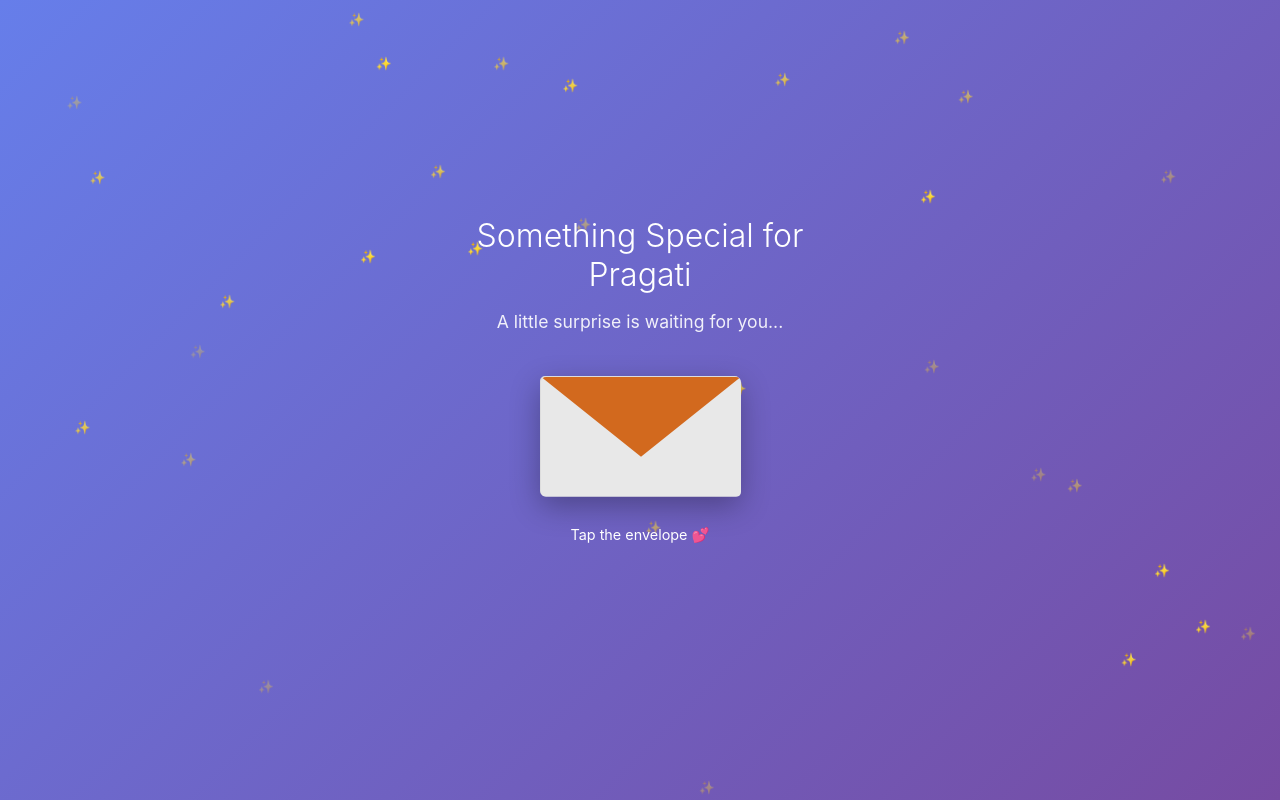
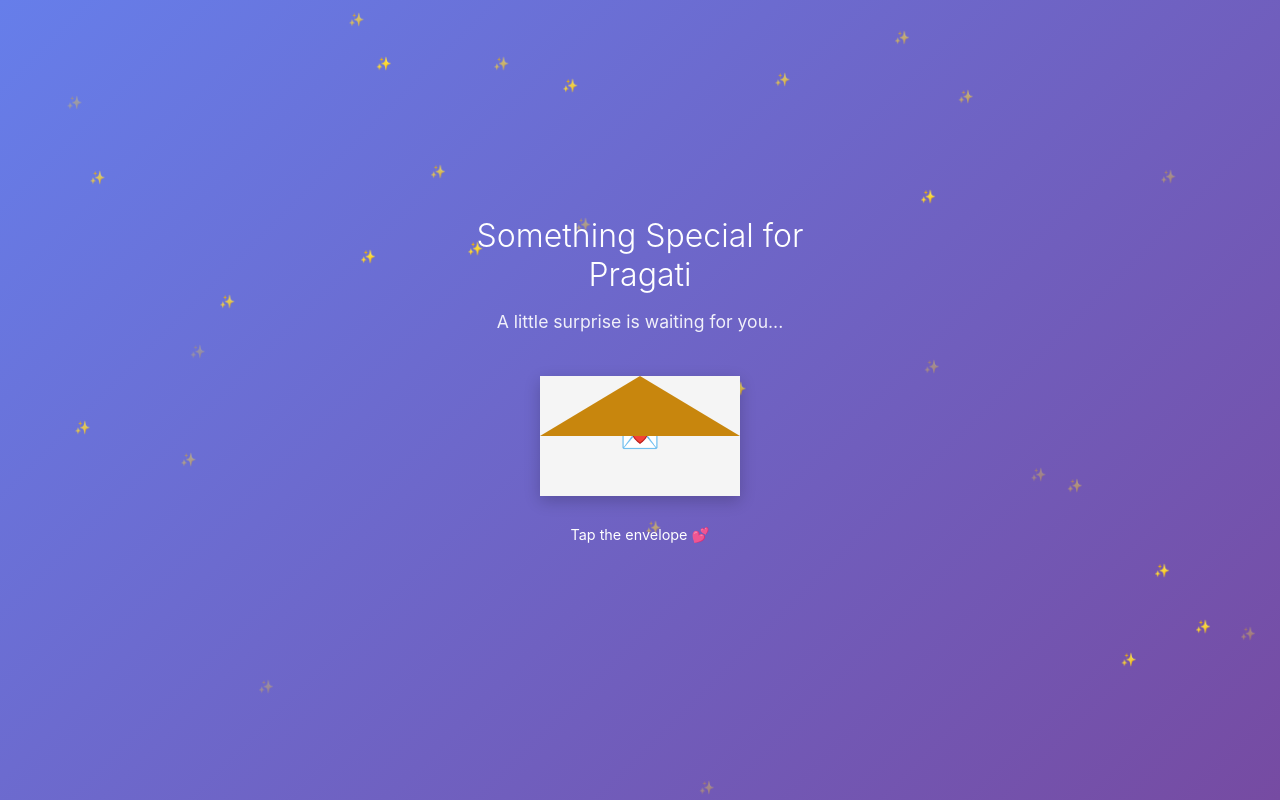
Before and after one commit to aaron-buthelo/birthday-surprise, a plain HTML site: page index.html in a window 1280 px wide. Drawn offline with Linux system fonts and the light colour scheme.

Commit message:
Simple working envelope that actually looks like an envelope

```diff
--- a/index.html
+++ b/index.html
@@ -45,14 +45,12 @@
         .envelope {
             width: 200px;
             height: 120px;
-            background: #f4f4f4;
+            background: #f5f5f5;
             margin: 0 auto 30px;
-            border-radius: 5px;
             position: relative;
             cursor: pointer;
             transition: transform 0.3s ease;
-            box-shadow: 0 10px 30px rgba(0,0,0,0.3);
-            border: 2px solid #ddd;
+            box-shadow: 0 5px 15px rgba(0,0,0,0.2);
         }
 
         .envelope:active {
@@ -63,38 +61,23 @@
             animation: shake 0.5s ease-in-out;
         }
 
-        /* Envelope back flap (always visible) */
-        .envelope::before {
-            content: '';
+        /* Envelope flap - starts closed */
+        .envelope-flap {
             position: absolute;
-            top: -1px;
-            left: -1px;
-            width: 200px;
-            height: 120px;
-            background: #e8e8e8;
-            clip-path: polygon(0 0, 50% 60px, 100% 0, 100% 100%, 0 100%);
-            border-radius: 5px;
-            z-index: 1;
+            top: 0;
+            left: 0;
+            width: 0;
+            height: 0;
+            border-left: 100px solid transparent;
+            border-right: 100px solid transparent;
+            border-bottom: 60px solid #c8860d;
+            transition: transform 0.8s ease;
+            transform-origin: bottom center;
+            z-index: 2;
         }
 
-        /* Envelope front flap (opens on click) */
-        .envelope::after {
-            content: '';
-            position: absolute;
-            top: -1px;
-            left: -1px;
-            width: 200px;
-            height: 80px;
-            background: #D2691E;
-            clip-path: polygon(0 0, 50% 100%, 100% 0);
-            border-radius: 5px 5px 0 0;
-            transition: transform 0.8s ease;
-            transform-origin: top center;
-            z-index: 3;
-        }
-
-        .envelope.opening::after {
-            transform: rotateX(180deg);
+        .envelope.opening .envelope-flap {
+            transform: rotateX(-180deg);
         }
 
         /* Heart inside envelope */
@@ -104,14 +87,12 @@
             left: 50%;
             transform: translate(-50%, -50%);
             font-size: 2rem;
-            z-index: 2;
+            z-index: 1;
             transition: all 0.8s ease;
-            opacity: 0;
         }
 
         .envelope.opening .envelope-heart {
-            opacity: 1;
-            transform: translate(-50%, -50%) scale(1.2);
+            transform: translate(-50%, -50%) scale(1.3);
             animation: glow 0.8s ease-in-out;
         }
 
@@ -180,6 +161,7 @@
         <h1>Something Special for Pragati</h1>
         <p class="message">A little surprise is waiting for you...</p>
         <div class="envelope" onclick="openSurprise()">
+            <div class="envelope-flap"></div>
             <div class="envelope-heart">💌</div>
         </div>
         <p class="click-hint">Tap the envelope 💕</p>
```
